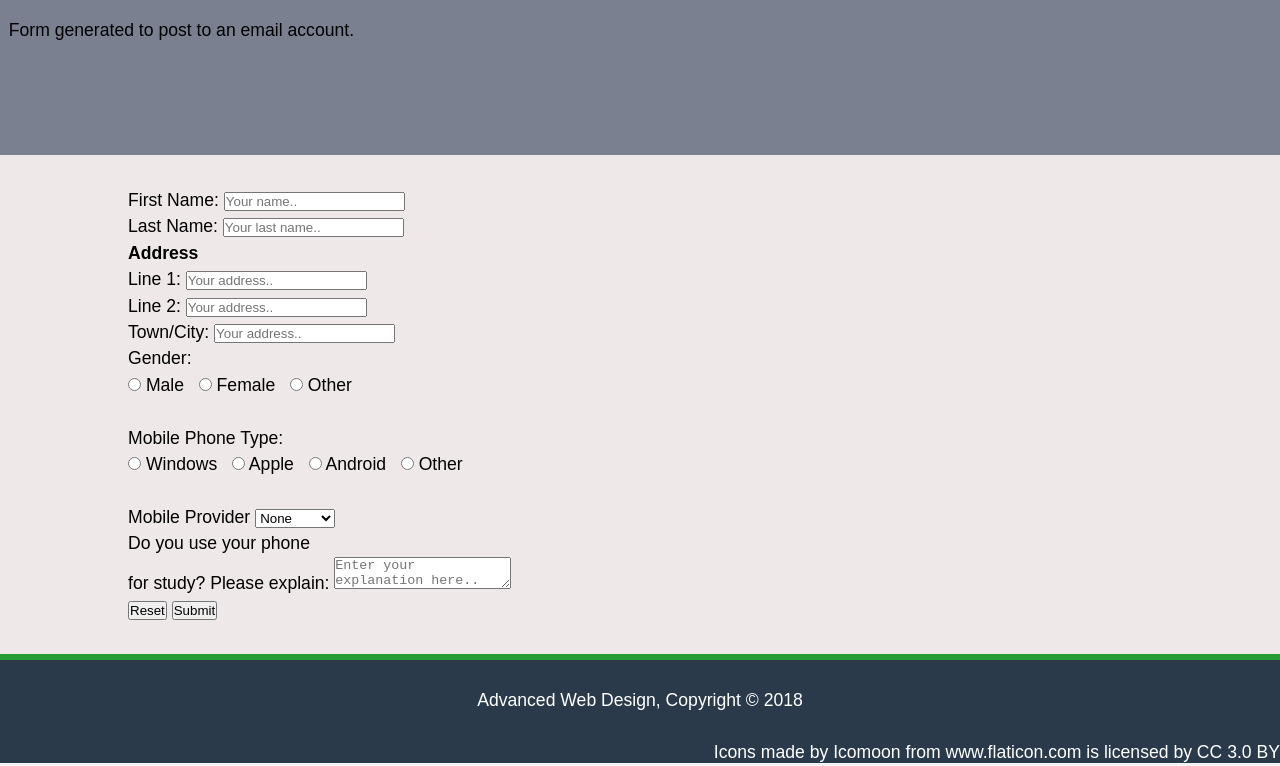
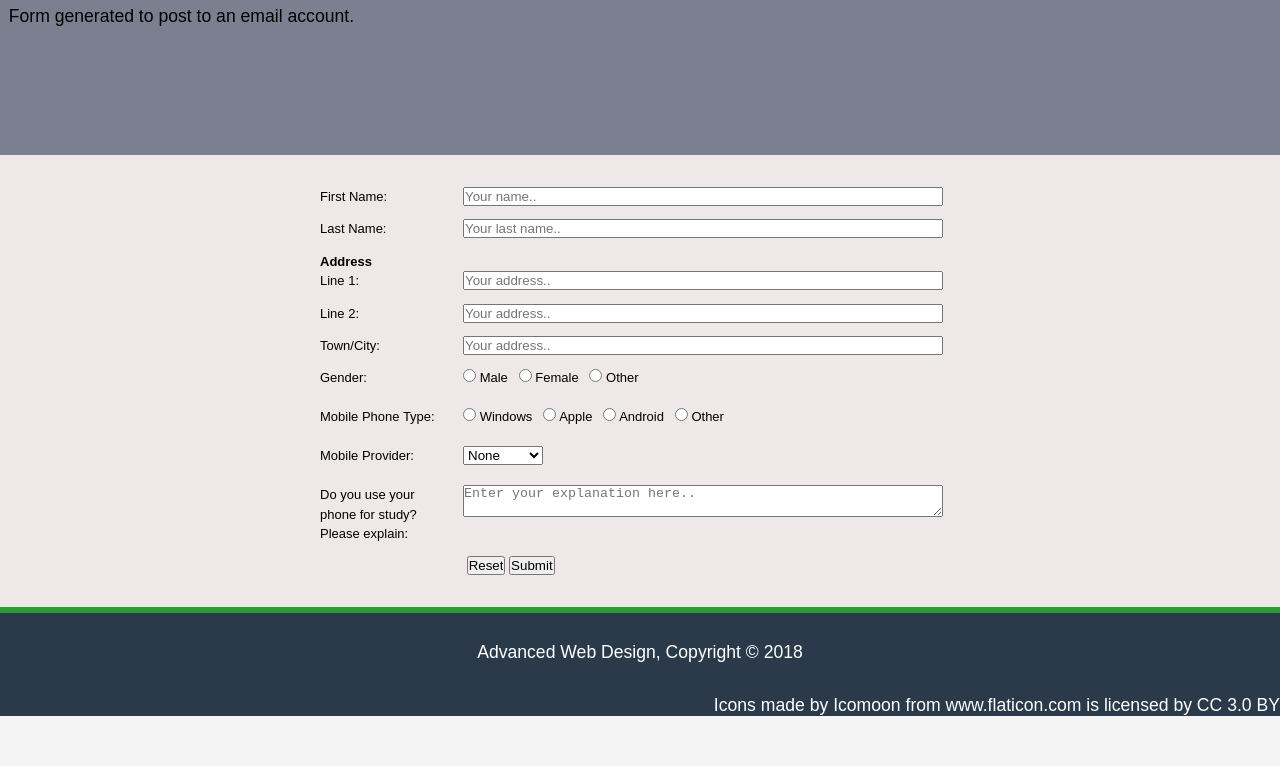
Before and after one commit to ANotley/-ITWD6408_Assignment1, a plain HTML site: page html-form.html in a window 1280 px wide. Shown: the part 171-937 px from the top of the page. After the commit the page ends 890 px from the top, so only its background shows below. Drawn offline with Linux system fonts and the light colour scheme.

Commit message:
Finished: Home, HTML & Google Form Pages
Still to do: active class on dropdown buttons, change google form height of scroll to top of page after form submission.

```diff
--- a/css/style.css
+++ b/css/style.css
@@ -1,4 +1,4 @@
-/*--------- GLOBAL STYLES -------*/
+/************************************************** GLOBAL STYLES ************************************************** */
 * {
     box-sizing: border-box;
     margin: 0px;
@@ -21,7 +21,7 @@ body {
     overflow: hidden;
 }
 
-/* Adding padding to enforce spaces instead of abusing <br> tags. */
+/* Adding padding to enforce spaces/breaks instead of abusing <br> tags. */
 #bio h2,  #web-tech h2, #skills h2, #authenticity h2, #authenticity p, #brief h1 {
     padding-bottom: 0.5em;
 }
@@ -247,7 +247,6 @@ header a, .dropbtn { /*nav bar links*/
     font-size: 1.2em;
 }
 
-
 /* ------------ FOOTER -------------- */
 footer {
     border-top: #2a9b35 6px solid;
@@ -261,32 +260,82 @@ footer {
     padding: 1.5em 0;
 }
 
-/* ------------ HTML Form Page -------------- */
-#brief {
+/************************************************** FORM PAGES STYLES ************************************************** */
+#formPage-headers {
     background-color: #7b8091;
     min-height: 25vh;
     margin: 0;
     padding: 0.5em 0 0.5em 0.5em;
 }
-
+/* ------------ HTML FORM -------------- */
+/* html-form is the section id that the form is placed in. */
 #html-form {
     background-color: rgb(238, 232, 232);
     padding: 2rem 0;
+    font-size: small;
 }
 
- #html-form label {
-    margin-right: 2em;
-    margin: 0 auto;
+/* I had to list all of the labels that I wanted the style on individually, otherwise it would affect the labels in the radio button groups.*/
+#firstName-label, #lastName-label, #line1-label, #line2-label, #townCity-label, #gender-label, #mobileType-label, #mobileProvider-label, #explanation-label  {
+    display: block;
+}
+
+/* Adds space underneath the following textareas */
+#first-name, #last-name, #line-1, #line-2, #town-city, #explanation, .radio-btn-div{
+    margin-bottom: 1em;
+    width: 99.5%
+}
+
+/* Display radio buttons next too each other. */
+.radio-btn-div {
+    display: inline;
 }
 
 /* When moving the mouse over the submit button, add a green color  */
 input[type=submit]:hover, input[type=reset]:hover {
-    background-color: #acf0af;
+    background-color: #2a9b35;
+    color: white;
+
 }
 
-/* ------------ RESPONSIVENESS ----------------- */
-/* ----- NAV BAR Responsiveness - collapses the menu for the smart phone -----*/
-/*TABLET*/
+
+/* ------------ GOOGLE FORM -------------- */
+#google-form{
+    /* z-index: 1; */
+    background: #f0ebf8;
+}
+
+.purple-header{
+    width: 100%;
+    min-height: 40%;
+    background:#673ab7;
+    z-index: 1;
+    margin:auto;
+    position: absolute;
+}
+
+.iframe-div{
+    z-index: 2;
+    position: relative;
+    padding-top: 5em;
+}
+
+iframe {
+    margin: 0;
+    padding: 0;
+    border: none;
+    width: 100%;
+    /* Height given in px as that is what google forms set the height of the form as. */
+    min-height: 1700px;
+    /* padding: 5em 0;*/
+
+    /* position: absolute; */
+    /* z-index: 2;  */
+}
+
+
+/************************************************** Responsiveness ************************************************** */
+/**********TABLET**********/
 @media screen and (min-width: 600px) {
     /* ----- HEADER & NAV BAR SECTION -----*/
     .tagline {
@@ -311,9 +360,33 @@ input[type=submit]:hover, input[type=reset]:hover {
     #bio {
         width: 100%;
     }
+
+    /* ----- HTML FORM ----- */
+    .html-div {
+        width: 80vw;
+    }
+
+    /* I had to list the ids of all the labels in the form excluding the labels of the radio button options in order for the layout to work. */
+    #firstName-label, #lastName-label, #line1-label, #line2-label, #townCity-label, #gender-label, #mobileType-label, #mobileProvider-label, #explanation-label {
+        float: left;
+        margin-right: 1em;
+        width: 10em;
+    }
+
+    #first-name, #last-name, #line-1, #line-2, #town-city, #explanation{
+        width: 70%;
+    }
+
+    /* ----- Google FORM ----- */
+    /* Extend the length of the form for tablets and desktops */
+    iframe{
+        min-height: 1573px;
+    }
+
+
 }
 
-/* DESKTOP*/
+/*********** DESKTOP ***********/
 @media screen and (min-width:768px){
     .logo {
         width: 3.0em;
@@ -362,15 +435,26 @@ input[type=submit]:hover, input[type=reset]:hover {
     }
 
     /* ----- HTML FORM ----- */
-    #html-form input,
-    #html-form textarea,
-    #html-form label,
-	#html-form select	{/*Responsive: contact form takes up only 50% of screen width instead of 80%*/
-        /* width: 50vw;  */
-        /* margin: 0 auto 1em 20vw; */
+    .html-div {
+        width: 50vw;
+    }
+
+    #firstName-label, #lastName-label, #line1-label, #line2-label, #townCity-label, #gender-label, #mobileType-label, #mobileProvider-label, #explanation-label{
+        /* Gives the labels the same margin width */
+        width: 10em;
+    }
+
+    #first-name, #last-name, #line-1, #line-2, #town-city, #explanation {
+        /* Width is set to 75% in order to give lee way for the label/label's margin. */
+        width: 75%;
+    }
+
+    .form-btn {
+        margin-left: 11em;
     }
 }
 
+/* ----- NAV BAR Responsiveness - collapses the menu for the smart phone -----*/
 @media screen and (max-width: 600px) {
     /* When the screen is less than 600 pixels wide, hide all links, except for the first one ("Home"). Show the link that contains should open and close the topnav (.icon) */
     .topnav a:not(:first-child), .dropdown .dropbtn {
--- a/html-form.html
+++ b/html-form.html
@@ -12,7 +12,7 @@
         <!--Link to external JS script -->
         <script src="scripts/scripts.js"></script>
 
-        <title> Assignment 1 | HTML Form</title>
+        <title> Assignment 1 | Alicia</title>
     </head>
     <body>
         <header>
@@ -30,7 +30,7 @@
                         <button class="dropbtn active">Forms</button>
                         <div class="dropdown-content">
                             <a href="html-form.html" class="active">HTML Forms</a>
-                            <a href="#google-forms">Google Forms</a>
+                            <a href="google-form.html">Google Forms</a>
                         </div>
                     </div>
 
@@ -56,58 +56,60 @@
             </div>
         </header>
 
-        <section id="brief">
+        <!-- Page Header -->
+        <section id="formPage-headers">
             <h1>HTML Form</h1>
             <p>Form generated to post to an email account.</p>
         </section>
 
+        <!-- HTML Form -->
         <section id="html-form">
-            <div class="container">
+            <div class="container html-div">
                 <form action="daniel.dang.nz@gmail.com" enctype="text/plain">
-                    <label for="first-name">First Name:</label>
+                    <label for="first-name" id="firstName-label">First Name:</label>
                     <input type="text" id="first-name" name="firstname" placeholder="Your name..">
                     <br>
 
-                    <label for="last-name">Last Name:</label>
+                    <label for="last-name" id="lastName-label">Last Name:</label>
                     <input type="text" id="last-name" name="lastname" placeholder="Your last name..">
                     <br>
 
                     <strong><label>Address</label></strong><br>
-                    <label for="line-1">Line 1:</label>
+                    <label for="line-1" id="line1-label">Line 1:</label>
                     <input type="text" id="line-1" name="line1" placeholder="Your address..">
                     <br>
-                    <label for="line-2">Line 2:</label>
+                    <label for="line-2" id="line2-label">Line 2:</label>
                     <input type="text" id="line-2" name="line2" placeholder="Your address..">
                     <br>
-                    <label for="town-city">Town/City:</label>
+                    <label for="town-city" id="townCity-label">Town/City:</label>
                     <input type="text" id="town-city" name="towncity" placeholder="Your address..">
                     <br>
 
-                    <label>Gender:</label>
-                    <div>
-                        <input type="radio" name="gender" value="male">
+                    <div class="radio-btn-div">
+                        <label id="gender-label">Gender:</label>
+                        <input type="radio" name="gender" id="male" value="male">
                         <label for="male">Male</label> &nbsp;
-                        <input type="radio" name="gender"  value="female">
+                        <input type="radio" name="gender"  id="female" value="female">
                         <label for="female">Female</label> &nbsp;
-                        <input type="radio"name="gender" value="other">
+                        <input type="radio"name="gender" id="other" value="other">
                         <label for="other">Other</label>
                     </div>
-                    <br>
+                    <br><br>
 
-                    <label>Mobile Phone Type:</label>
-                    <div>
-                        <input type="radio" name="mobile-type" value="windows">
+                    <div class="radio-btn-div">
+                        <label id="mobileType-label">Mobile Phone Type:</label>
+                        <input type="radio" name="mobile-type" id="windows" value="windows">
                         <label for="windows">Windows</label> &nbsp;
-                        <input type="radio" name="mobile-type"  value="apple">
+                        <input type="radio" name="mobile-type" id="apple" value="apple">
                         <label for="apple">Apple</label> &nbsp;
-                        <input type="radio"name="mobile-type" value="android">
+                        <input type="radio"name="mobile-type" id="android" value="android">
                         <label for="android">Android</label>  &nbsp;
-                        <input type="radio"name="mobile-type" value="other">
+                        <input type="radio"name="mobile-type" id="Other" value="other">
                         <label for="other">Other</label>
                     </div>
-                    <br>
+                    <br><br>
 
-                    <label for="mobile-provider">Mobile Provider</label>
+                    <label for="mobile-provider" id="mobileProvider-label">Mobile Provider:</label>
                     <select id="mobile-provider" name="mobileProvider">
                       <option value="default" select>None</option>
                       <option value="2degrees">2Degrees</option>
@@ -116,18 +118,19 @@
                       <option value="vodafone">Vodafone</option>
                       <option value="other">Other</option>
                     </select>
-                    <br>
+                    <br><br>
 
-                    <label for="explanation">Do you use your phone <br>for study? Please explain: </label>
+                    <label for="explanation" id="explanation-label">Do you use your phone for study? Please explain: </label>
                     <textarea id="explanation" name="explanation" placeholder="Enter your explanation here.."></textarea>
-                    <br>
+                    <br><br>
 
-                    <input type="reset" value="Reset">
+                    <input type="reset" value="Reset" class="form-btn">
                     <input type="submit" value="Submit">
                 </form>
             </div>
         </section>
 
+        <!-- Footer -->
         <footer>
             <p class="footer-padding    ">Advanced Web Design, Copyright &#169; 2018</p>
             <p class="icon-reference">Icons made by Icomoon from www.flaticon.com is licensed by CC 3.0 BY</p>
```
Also changed, not shown: google-form.html (added, +80 -0 lines), index.html (+2 -2 lines), scripts/scripts.js (line endings or trailing spaces).
